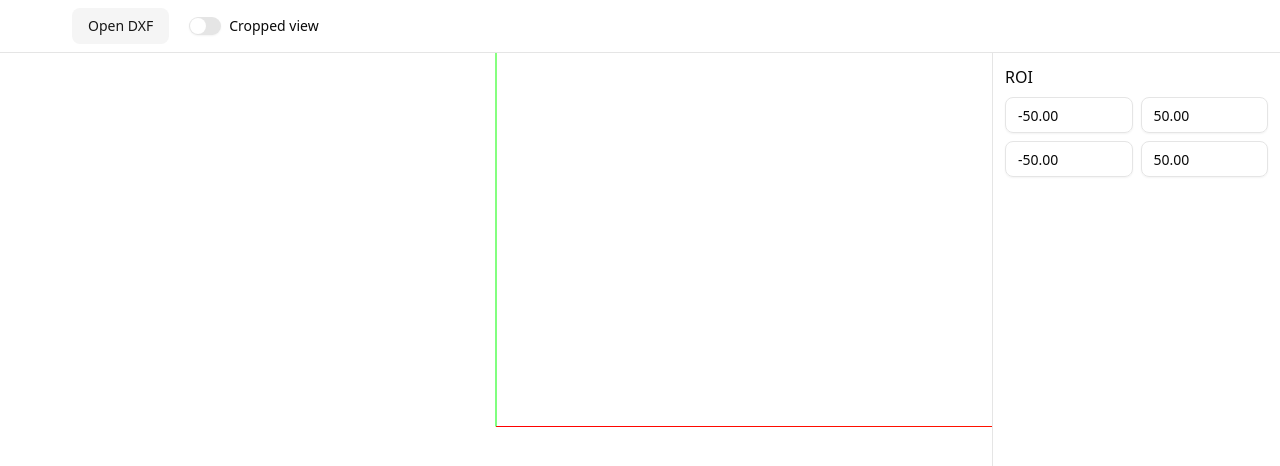
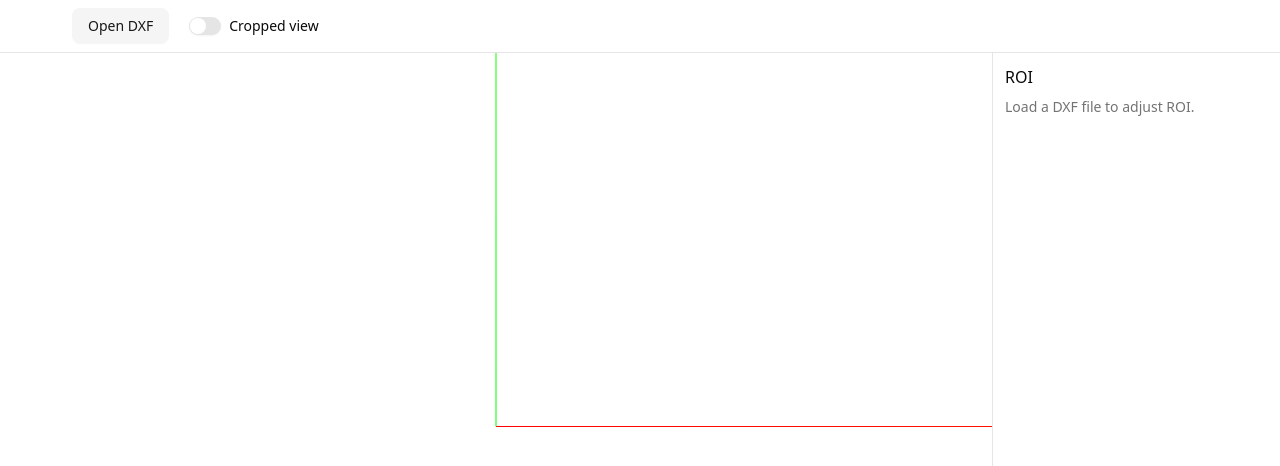
Before and after one commit to wojtekfarmery/Three.js-DXF-Cropping-App, a React (Vite) app: page / in a window 1280 px wide. Shown: the top 466 px of the page. Built offline with nearby package versions, Linux system fonts and the light colour scheme.

Commit message:
move logic to pure function and reducer

```diff
--- a/src/pages/home/sidebar.tsx
+++ b/src/pages/home/sidebar.tsx
@@ -2,17 +2,31 @@ import { useStore } from "@/store/use-store";
 import { Input } from "@/components/ui/input";
 
 export const Sidebar = () => {
-  const { roi, setRoi, meta } = useStore();
+  const { roi, setRoi, meta, modelData } = useStore();
+  const bounds = modelData.bounds;
 
-  const setField = (k: keyof typeof roi, v: number) =>
-    setRoi({ ...roi, [k]: v });
+  const setField = (key: keyof NonNullable<typeof roi>, value: number) => {
+    if (!roi) return;
+    setRoi({ ...roi, [key]: value });
+  };
 
-  const formatValue = (v: number) => v.toFixed(2);
+  const formatValue = (v?: number) =>
+    typeof v === "number" ? v.toFixed(2) : "";
+
+  const formatVector = (v: [number, number, number]) =>
+    v.map((n) => n.toFixed(2)).join(", ");
+
+  const dimensions = bounds && {
+    width: (bounds.max.x - bounds.min.x).toFixed(2),
+    height: (bounds.max.y - bounds.min.y).toFixed(2),
+    depth: (bounds.max.z - bounds.min.z).toFixed(2),
+  };
 
   return (
     <aside className="w-72 shrink-0 border-l p-3 space-y-4 bg-card/40">
       <div>
         <div className="font-medium mb-2">ROI</div>
+        {roi ? (
           <div className="grid grid-cols-2 gap-2">
             <Input
               type="number"
@@ -39,18 +53,43 @@ export const Sidebar = () => {
               placeholder="maxY"
             />
           </div>
+        ) : (
+          <p className="text-sm text-muted-foreground">
+            Load a DXF file to adjust ROI.
+          </p>
+        )}
       </div>
 
-      {meta && (
-        <div className="p-3 border-l w-64 bg-background">
+      {meta && bounds && (
+        <div className="p-3 border rounded-md bg-background space-y-1">
           <h3 className="font-semibold mb-2">Model Info</h3>
           <p className="text-sm">Entities: {meta.entities}</p>
-          <p className="text-sm">
-            Min: {meta.bounds.min.map((v) => v.toFixed(2)).join(", ")}
+
+          <div className="mt-2 text-sm">
+            <div className="font-medium">Bounds:</div>
+            <p className="text-muted-foreground">
+              Min:{" "}
+              <span className="font-mono">
+                {formatVector([bounds.min.x, bounds.min.y, bounds.min.z])}
+              </span>
             </p>
-          <p className="text-sm">
-            Max: {meta.bounds.max.map((v) => v.toFixed(2)).join(", ")}
+            <p className="text-muted-foreground">
+              Max:{" "}
+              <span className="font-mono">
+                {formatVector([bounds.max.x, bounds.max.y, bounds.max.z])}
+              </span>
             </p>
+          </div>
+
+          {dimensions && (
+            <div className="mt-2 text-sm">
+              <div className="font-medium">Dimensions:</div>
+              <p className="font-mono">
+                W: {dimensions.width}, H: {dimensions.height}, D:{" "}
+                {dimensions.depth}
+              </p>
+            </div>
+          )}
         </div>
       )}
     </aside>
--- /dev/null
+++ b/src/pages/home/three-canvas/build-model-from-dxf.ts
@@ -0,0 +1,62 @@
+import * as THREE from "three";
+import type { IDxf, IPolylineEntity } from "dxf-parser";
+import { buildMeshFromPolyface } from "@/pages/home/three-canvas/build-mesh-from-polyface";
+
+export const buildModelFromDxf = (dxf: IDxf | null) => {
+  if (!dxf) {
+    return {
+      meshGroup: null,
+      bounds: null,
+      size: null,
+      center: null,
+      meshes: [],
+      roi: null,
+    };
+  }
+
+  const meshGroup = new THREE.Group();
+  const meshes: THREE.Mesh[] = [];
+
+  for (const entity of dxf.entities) {
+    if (entity.type === "POLYLINE") {
+      const mesh = buildMeshFromPolyface(entity as IPolylineEntity);
+      if (mesh) {
+        meshes.push(mesh);
+        meshGroup.add(mesh);
+      }
+    }
+  }
+
+  // compute bounds in world space
+  const bounds = new THREE.Box3().setFromObject(meshGroup);
+  const size = new THREE.Vector3();
+  const center = new THREE.Vector3();
+  bounds.getSize(size);
+  bounds.getCenter(center);
+
+  // center the model at origin
+  meshGroup.position.sub(center);
+
+  // recompute bounds after centering
+  const normalizedBounds = new THREE.Box3().setFromObject(meshGroup);
+  const normalizedSize = new THREE.Vector3();
+  normalizedBounds.getSize(normalizedSize);
+
+  // ROI 30% margin
+  const margin = 0.3;
+  const roi = {
+    minX: normalizedBounds.min.x + normalizedSize.x * margin,
+    minY: normalizedBounds.min.y + normalizedSize.y * margin,
+    maxX: normalizedBounds.max.x - normalizedSize.x * margin,
+    maxY: normalizedBounds.max.y - normalizedSize.y * margin,
+  };
+
+  return {
+    meshGroup,
+    bounds: normalizedBounds,
+    size: normalizedSize,
+    center: new THREE.Vector3(0, 0, 0),
+    meshes,
+    roi,
+  };
+};
--- a/src/pages/home/three-canvas/compute-bounds.ts
+++ /dev/null
@@ -1,37 +0,0 @@
-import type { IEntity, IPolylineEntity } from "dxf-parser";
-import * as THREE from "three";
-
-export const computeBounds = (
-  entities: IEntity[] | undefined
-): THREE.Box3 | null => {
-  const box = new THREE.Box3();
-  let initialized = false;
-
-  if (!entities) {
-    return null;
-  }
-
-  for (const entity of entities) {
-    const points: { x: number; y: number; z?: number }[] = [];
-
-    if (entity.type === "POLYLINE") {
-      const poly = entity as IPolylineEntity;
-      if (poly.vertices?.length) {
-        points.push(...poly.vertices);
-      }
-    }
-
-    for (const point of points) {
-      const vector = new THREE.Vector3(point.x, point.y, point.z ?? 0);
-      if (!initialized) {
-        box.min.copy(vector);
-        box.max.copy(vector);
-        initialized = true;
-      } else {
-        box.expandByPoint(vector);
-      }
-    }
-  }
-
-  return initialized ? box : null;
-};
--- a/src/pages/home/three-canvas/roi-overlay.tsx
+++ b/src/pages/home/three-canvas/roi-overlay.tsx
@@ -13,14 +13,13 @@ type RoiOverlayProps = {
     minY: number;
     maxX: number;
     maxY: number;
-  };
+  } | null;
   setRoi: (roi: {
     minX: number;
     minY: number;
     maxX: number;
     maxY: number;
   }) => void;
-  meshRef: React.RefObject<THREE.Mesh | null>;
 };
 
 export const RoiOverlay: FC<RoiOverlayProps> = ({
@@ -28,7 +27,6 @@ export const RoiOverlay: FC<RoiOverlayProps> = ({
   visible,
   roi,
   setRoi,
-  meshRef,
 }) => {
   const { scene } = useThree();
 
@@ -36,17 +34,17 @@ export const RoiOverlay: FC<RoiOverlayProps> = ({
 
   const handleSetHandle = (handle: ControlHandle) => setActiveHandle(handle);
 
-  const width = roi.maxX - roi.minX;
-  const height = roi.maxY - roi.minY;
+  const width = roi ? roi.maxX - roi.minX : 0;
+  const height = roi ? roi.maxY - roi.minY : 0;
   const center: [number, number, number] = [
-    (roi.maxX + roi.minX) / 2,
-    (roi.maxY + roi.minY) / 2,
+    roi ? (roi.maxX + roi.minX) / 2 : 0,
+    roi ? (roi.maxY + roi.minY) / 2 : 0,
     0,
   ];
 
   const handleRoiMove = (pos: THREE.Vector3) => {
-    const dx = (roi.maxX - roi.minX) / 2;
-    const dy = (roi.maxY - roi.minY) / 2;
+    const dx = roi ? (roi.maxX - roi.minX) / 2 : 0;
+    const dy = roi ? (roi.maxY - roi.minY) / 2 : 0;
     setRoi({
       minX: pos.x - dx,
       maxX: pos.x + dx,
@@ -56,6 +54,7 @@ export const RoiOverlay: FC<RoiOverlayProps> = ({
   };
 
   const handleCornerMove = (corner: string, pos: THREE.Vector3) => {
+    if (!roi) return;
     setRoi({
       ...roi,
       ...(corner.includes("minX") ? { minX: pos.x } : { maxX: pos.x }),
@@ -74,13 +73,13 @@ export const RoiOverlay: FC<RoiOverlayProps> = ({
   if (!shouldShowROI) {
     return null;
   }
+  console.log(scene.getObjectByName(activeHandle));
+
   return (
     <>
       <TransformControls
         mode="translate"
-        {...(activeHandle && {
-          object: scene.getObjectByName(activeHandle),
-        })}
+        object={scene.getObjectByName(activeHandle)}
         showZ={false}
         onObjectChange={(event) => {
           const controls = event?.target as THREE.Event & {
@@ -99,28 +98,23 @@ export const RoiOverlay: FC<RoiOverlayProps> = ({
         }}
       />
 
-      <mesh
-        ref={meshRef}
-        position={center}
-        name="roi"
-        onClick={() => handleSetHandle("roi")}
-      >
+      <mesh position={center} name="roi" onClick={() => handleSetHandle("roi")}>
         <planeGeometry args={[width, height]} />
         <meshBasicMaterial color="orange" transparent opacity={0.3} />
       </mesh>
 
       {(["minXminY", "maxXminY", "minXmaxY", "maxXmaxY"] as const).map(
         (corner) => {
-          const x = corner.includes("minX") ? roi.minX : roi.maxX;
-          const y = corner.includes("minY") ? roi.minY : roi.maxY;
+          const x = corner.includes("minX") ? roi?.minX : roi?.maxX;
+          const y = corner.includes("minY") ? roi?.minY : roi?.maxY;
           return (
             <mesh
               name={corner}
               key={corner}
-              position={[x, y, 0]}
+              position={[x ?? 0, y ?? 0, 0]}
               onClick={() => handleSetHandle(corner)}
             >
-              <sphereGeometry args={[2, 16, 16]} />
+              <sphereGeometry args={[width * 0.02, 16, 16]} />
               <meshBasicMaterial
                 color={corner === activeHandle ? "red" : "yellow"}
               />
--- a/src/pages/home/three-canvas/three-sixty-model.tsx
+++ b/src/pages/home/three-canvas/three-sixty-model.tsx
@@ -7,16 +7,18 @@ import { useModelLoader } from "./use-model-loader";
 import { useModelCrop } from "./use-model-crop";
 
 export const ThreeSixtyModel = () => {
-  const { dxf, isCropped, roi, setRoi } = useStore();
+  const { dxf, isCropped, roi, setRoi, modelData } = useStore();
+
+  const { meshes, size: modelSize } = modelData;
 
   const { camera } = useThree();
 
-  const { modelMeshes, modelSize, groupRef, roiMeshRef } = useModelLoader({
-    dxf,
+  const { groupRef } = useModelLoader({
+    modelData,
     camera,
-    setRoi,
   });
-  useModelCrop({ modelMeshes, isCropped, roi });
+
+  useModelCrop({ meshes, isCropped, roi });
 
   const roiOverlayVisible = Boolean(dxf);
 
@@ -34,7 +36,6 @@ export const ThreeSixtyModel = () => {
         visible={roiOverlayVisible}
         roi={roi}
         setRoi={setRoi}
-        meshRef={roiMeshRef}
       />
     </>
   );
--- a/src/pages/home/three-canvas/use-model-crop.tsx
+++ b/src/pages/home/three-canvas/use-model-crop.tsx
@@ -2,26 +2,22 @@ import { useEffect } from "react";
 import * as THREE from "three";
 
 type ModelCropProps = {
-  modelMeshes: THREE.Mesh[];
+  meshes: THREE.Mesh[];
   isCropped: boolean;
   roi: {
     minX: number;
     minY: number;
     maxX: number;
     maxY: number;
-  };
+  } | null;
 };
 
-export const useModelCrop = ({
-  modelMeshes,
-  isCropped,
-  roi,
-}: ModelCropProps) => {
+export const useModelCrop = ({ meshes, isCropped, roi }: ModelCropProps) => {
   useEffect(() => {
-    if (!modelMeshes.length) return;
+    if (!meshes.length || !roi) return;
 
     if (!isCropped) {
-      modelMeshes.forEach((mesh) => {
+      meshes.forEach((mesh) => {
         if (!Array.isArray(mesh.material)) {
           mesh.material.clippingPlanes = null;
           mesh.material.needsUpdate = true;
@@ -37,12 +33,12 @@ export const useModelCrop = ({
       new THREE.Plane(new THREE.Vector3(0, -1, 0), roi.maxY),
     ];
 
-    modelMeshes.forEach((mesh) => {
+    meshes.forEach((mesh) => {
       if (!Array.isArray(mesh.material)) {
         mesh.material.clippingPlanes = planes;
         mesh.material.clipShadows = true;
         mesh.material.needsUpdate = true;
       }
     });
-  }, [roi, isCropped, modelMeshes]);
+  }, [roi, isCropped, meshes]);
 };
--- a/src/pages/home/three-canvas/use-model-loader.tsx
+++ b/src/pages/home/three-canvas/use-model-loader.tsx
@@ -1,82 +1,39 @@
-import type { IDxf, IPolylineEntity } from "dxf-parser";
-import { useEffect, useRef, useState } from "react";
+import { useEffect, useRef } from "react";
 import * as THREE from "three";
-import { buildMeshFromPolyface } from "./build-mesh-from-polyface";
 import type { Camera } from "@react-three/fiber";
 
 type UseModelLoaderProps = {
-  dxf: IDxf | null;
-
-  setRoi: (roi: {
-    minX: number;
-    minY: number;
-    maxX: number;
-    maxY: number;
-  }) => void;
+  modelData: {
+    meshGroup: THREE.Group | null;
+    size: THREE.Vector3 | null;
+    center: THREE.Vector3 | null;
+  };
   camera: Camera;
 };
 
-export const useModelLoader = ({
-  dxf,
-  setRoi,
-  camera,
-}: UseModelLoaderProps) => {
-  const groupRef = useRef(new THREE.Group());
-  const roiMeshRef = useRef<THREE.Mesh>(null);
-  const [modelMeshes, setModelMeshes] = useState<THREE.Mesh[]>([]);
-  const [modelSize, setModelSize] = useState<THREE.Vector3 | null>(null);
+export const useModelLoader = ({ modelData, camera }: UseModelLoaderProps) => {
+  const groupRef = useRef<THREE.Group>(new THREE.Group());
 
   useEffect(() => {
-    if (!dxf || !groupRef.current) return;
+    const { meshGroup, size, center } = modelData;
+    const group = groupRef.current;
 
-    const group = groupRef.current;
     group.clear();
 
-    const meshGroup = new THREE.Group();
-    const meshes: THREE.Mesh[] = [];
+    if (!meshGroup || !size || !center) return;
 
-    for (const entity of dxf.entities) {
-      if (entity.type === "POLYLINE") {
-        const mesh = buildMeshFromPolyface(entity as IPolylineEntity);
-        if (mesh) {
-          meshes.push(mesh);
-          meshGroup.add(mesh);
-        }
-      }
-    }
-
-    setModelMeshes(meshes);
     group.add(meshGroup);
 
-    const box = new THREE.Box3().setFromObject(meshGroup);
-    const size = new THREE.Vector3();
-    const center = new THREE.Vector3();
-    box.getSize(size);
-    box.getCenter(center);
-    setModelSize(size);
+    const maxDim = Math.max(size.x, size.y, size.z);
+    const distance = maxDim * 1.5;
 
-    const maxDim = Math.max(size.x, size.y, size.z);
-    camera.near = maxDim / 1000;
+    camera.near = Math.max(maxDim / 1000, 0.1);
     camera.far = maxDim * 10;
     camera.updateProjectionMatrix();
 
-    const distance = maxDim * 1.5;
     camera.position.set(center.x, center.y, distance);
     camera.lookAt(center);
+  }, [modelData, camera]);
 
-    const margin = 0.3;
-    setRoi({
-      minX: box.min.x + size.x * margin,
-      minY: box.min.y + size.y * margin,
-      maxX: box.max.x - size.x * margin,
-      maxY: box.max.y - size.y * margin,
-    });
-
-    if (roiMeshRef.current) {
-      roiMeshRef.current.position.set(center.x, center.y, 0);
-      roiMeshRef.current.scale.set(size.x * 0.3, size.y * 0.3, 1);
-    }
-  }, [dxf, camera, setRoi]);
-
-  return { modelMeshes, modelSize, groupRef, roiMeshRef };
+  return { groupRef };
 };
--- a/src/store/use-store.ts
+++ b/src/store/use-store.ts
@@ -1,7 +1,8 @@
 import { create } from "zustand";
 import { type IDxf } from "dxf-parser";
 import DxfParser from "dxf-parser";
-import { computeBounds } from "@/pages/home/three-canvas/compute-bounds";
+import * as THREE from "three";
+import { buildModelFromDxf } from "@/pages/home/three-canvas/build-model-from-dxf";
 
 type Roi = {
   minX: number;
@@ -10,42 +11,49 @@ type Roi = {
   maxY: number;
 };
 
-export type Bounds = {
-  min: [number, number, number];
-  max: [number, number, number];
-};
-
-export type Meta = {
-  entities: number;
-  bounds: Bounds;
+type ModelData = {
+  bounds: THREE.Box3 | null;
+  size: THREE.Vector3 | null;
+  center: THREE.Vector3 | null;
+  meshes: THREE.Mesh[];
+  meshGroup: THREE.Group | null;
 };
 
 type Store = {
   dxf: IDxf | null;
   setDxf: (dxf: IDxf | null) => void;
 
-  roi: Roi;
-  setRoi: (roi: Partial<Roi>) => void;
+  roi: Roi | null;
+  setRoi: (roi: Roi | null) => void;
 
   isCropped: boolean;
   toggleCropped: () => void;
   setCropped: (value: boolean) => void;
   error: null | string;
-
   uploadDXF: (file: File) => Promise<void>;
-  meta: Meta | null;
+  modelData: ModelData;
+  meta: {
+    entities: number;
+  } | null;
 };
 
 export const useStore = create<Store>((set) => ({
   dxf: null,
   setDxf: (dxf) => set({ dxf }),
-
-  roi: { minX: -50, minY: -50, maxX: 50, maxY: 50 },
-  setRoi: (roi) => set((state) => ({ roi: { ...state.roi, ...roi } })),
+  roi: null,
+  setRoi: (roi) => set({ roi }),
 
   isCropped: false,
   toggleCropped: () => set((state) => ({ isCropped: !state.isCropped })),
   setCropped: (value) => set({ isCropped: value }),
+
+  modelData: {
+    bounds: null,
+    size: null,
+    center: null,
+    meshes: [],
+    meshGroup: null,
+  },
 
   error: null,
   meta: null,
@@ -54,25 +62,37 @@ export const useStore = create<Store>((set) => ({
       const text = await file.text();
       const parser = new DxfParser();
       const dxf = parser.parseSync(text);
-      const box = computeBounds(dxf?.entities);
+      const { bounds, roi, size, center, meshGroup, meshes } =
+        buildModelFromDxf(dxf);
 
-      if (!box || !dxf) {
-        set({ error: "Failed to compute DXF bounds" });
-        return;
-      }
+      if (!bounds) throw new Error("Failed to compute model bounds");
 
-      const meta: Meta = {
-        entities: dxf.entities.length ?? 0,
-        bounds: {
-          min: [box.min.x, box.min.y, box.min.z ?? 0],
-          max: [box.max.x, box.max.y, box.max.z ?? 0],
+      set({
+        dxf,
+        roi,
+        modelData: {
+          bounds,
+          size,
+          center,
+          meshes,
+          meshGroup,
         },
-      };
-
-      set({ dxf, meta, error: null });
-    } catch {
-      set({ error: "Failed to upload DXF file" });
+        meta: {
+          entities: dxf?.entities.length ?? 0,
+        },
+      });
+    } catch (err) {
+      console.error("DXF upload error:", err);
+      set({
+        modelData: {
+          bounds: null,
+          size: null,
+          center: null,
+          meshes: [],
+          meshGroup: null,
+        },
+        error: "Failed to upload DXF",
+      });
     }
   },
-  bounds: null,
 }));
```
Lines whose indentation alone changed are shown as unchanged.
